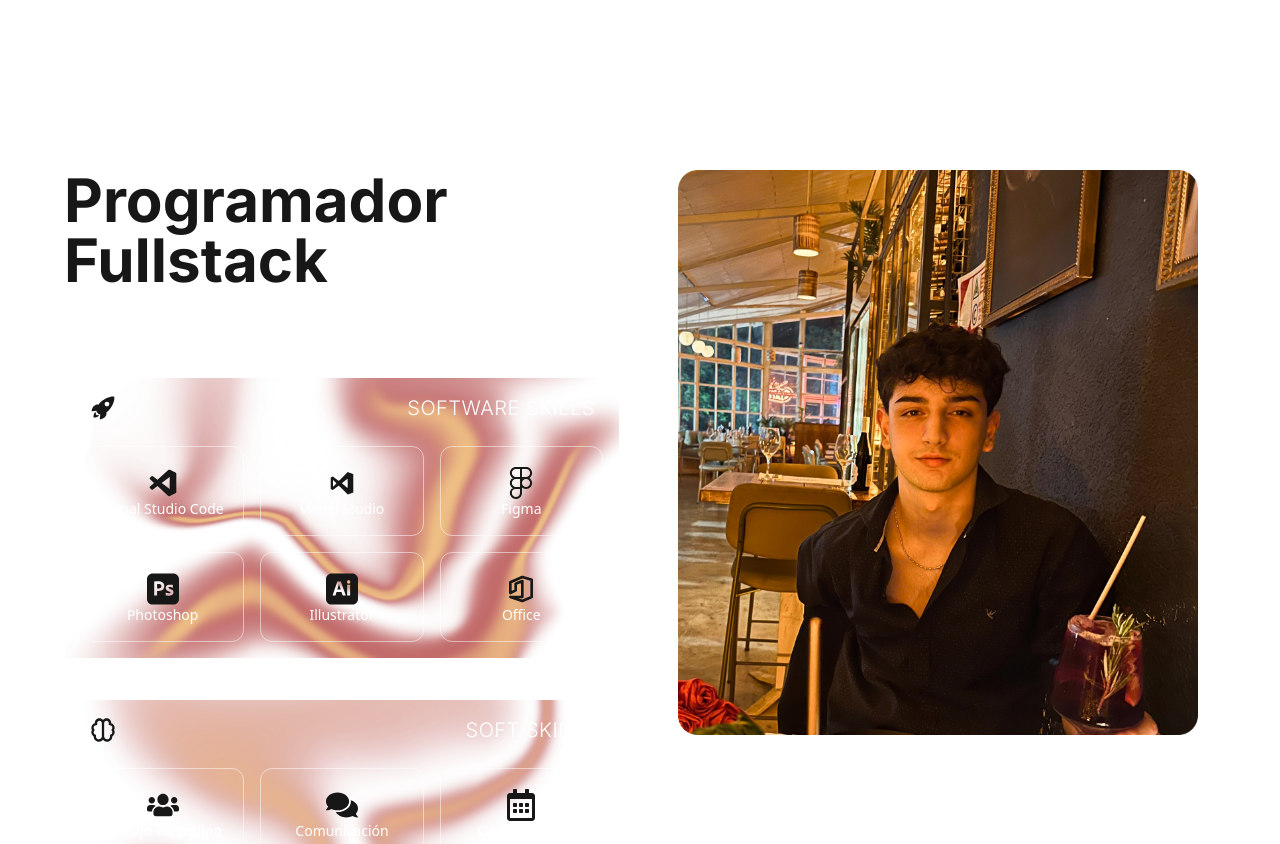
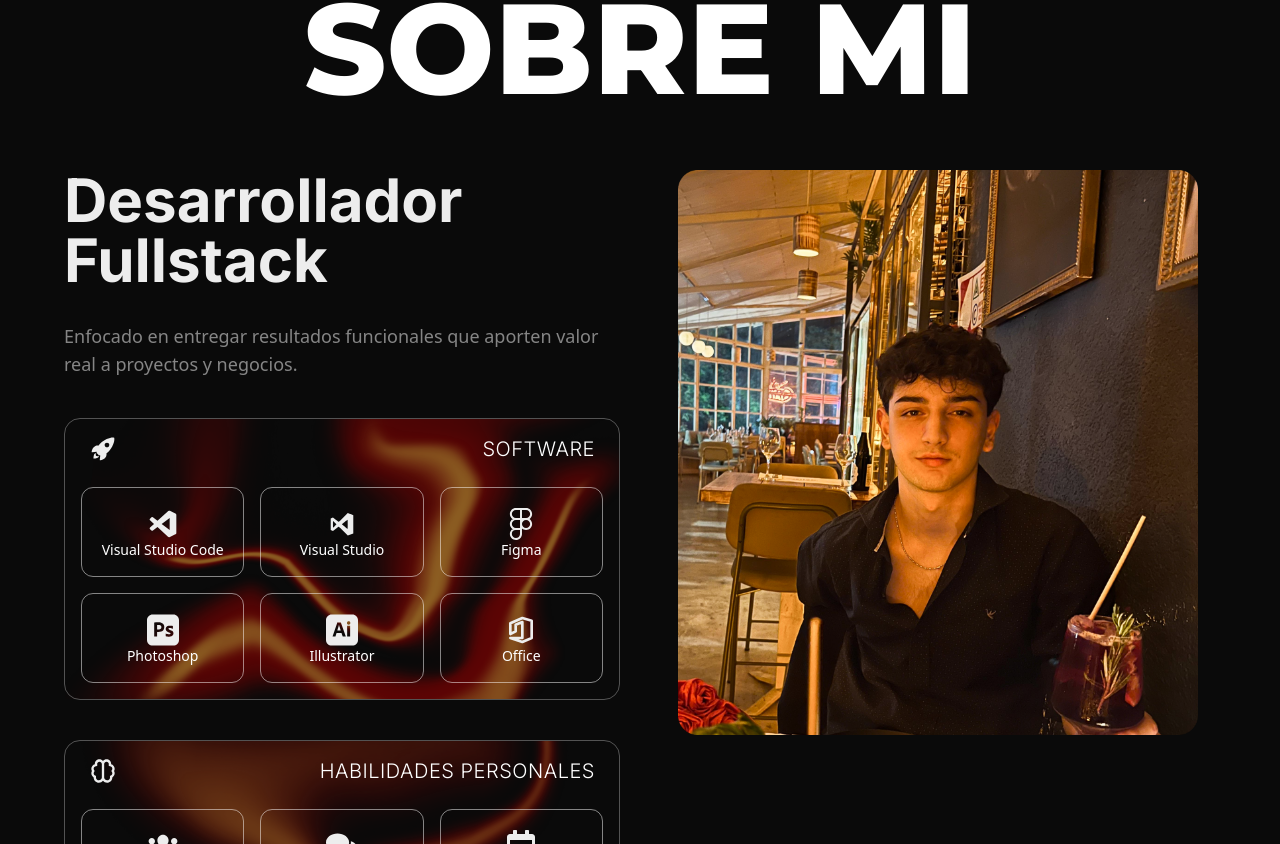
Before and after one commit to daviddtejedor/david-tejedor-portfolio, a Next.js app: page / in a window 1280 px wide. Shown: the part 896-1740 px from the top of the page. Built offline with nearby package versions, Linux system fonts and the light colour scheme.

Commit message:
modified:   src/app/components/CardProject.tsx 	modified:   src/app/components/Ticker.tsx 	modified:   src/app/components/ticker.css 	modified:   src/app/data/allSkillsData.tsx 	modified:   src/app/globals.css 	modified:   src/app/page.tsx

```diff
--- a/src/app/components/CardProject.tsx
+++ b/src/app/components/CardProject.tsx
@@ -9,7 +9,7 @@ type Props = {
     variant?: "izq" | "der";
     number: string;
     title: string;
-    description: string;
+    description: React.ReactNode;
     image: StaticImageData;
 };
 
@@ -79,7 +79,7 @@ export default function CardProject({ variant = "izq", number, title, descriptio
                 className={`w-full md:w-3/4 flex flex-col justify-center h-full ${isTextOnLeft ? "text-left items-start" : "text-right items-end"}`}
             >
                 <span className="text-[#960000] text-lg font-medium font-mont mb-2"># {number}</span>
-                <h2 className="text-white text-5xl md:text-7xl font-bold font-mont mb-2 leading-tight uppercase">{title}</h2>
+                <h2 className="text-white text-4xl md:text-7xl font-bold font-mont mb-2 leading-tight uppercase">{title}</h2>
                 <p className="text-white/80 font-inter font-light text-sm max-w-xl mb-5">{description}</p>
                 <Btn
                     title="contactame"
--- a/src/app/components/Ticker.tsx
+++ b/src/app/components/Ticker.tsx
@@ -62,7 +62,7 @@ export default function Ticker({ reverse = false }: TickerProps) {
                     <div
                         key={idx}
                         // Clases para el estilo de cada ítem
-                        className="neon-ticker px-6 py-1.5 mr-4 rounded-lg text-sm flex-shrink-0"
+                        className="neon-ticker px-6 py-1.5 mr-4 rounded-lg text-md flex-shrink-0"
                     >
                         {item}
                     </div>
--- a/src/app/components/ticker.css
+++ b/src/app/components/ticker.css
@@ -2,7 +2,7 @@
     position: relative;
     background: linear-gradient(360deg, rgba(150, 150, 150, 0.2), rgba(0, 0, 0, 0));
     box-shadow: 0 0 2px rgba(255, 255, 255, 1), 0 0 2px rgba(255, 255, 255, 0.5);
-    transition: background 0.4s ease, box-shadow 0.4s ease;
+    transition: background 0.5s ease, box-shadow 0.5s ease, transform 0.5s ease;
 }
 
 .neon-ticker::before {
@@ -20,3 +20,18 @@
     z-index: -1;
     transition: background 0.4s ease, box-shadow 0.4s ease;
 }
+
+.neon-ticker:hover {
+    /* 1. Aumentamos el resplandor para que se "encienda" */
+    box-shadow:
+        0 0 4px rgba(255, 255, 255, 1),
+        /* Borde más nítido */
+        0 0 10px rgba(255, 255, 255, 0.7);
+    /* Resplandor más difuso */
+
+    /* 2. Añadimos un pequeño movimiento de elevación para dar interactividad */
+    transform: translateY(-2px);
+
+    /* 3. El fondo puede volverse sutilmente más visible */
+    background: linear-gradient(360deg, rgba(180, 180, 180, 0.25), rgba(0, 0, 0, 0.05));
+}
--- a/src/app/data/allSkillsData.tsx
+++ b/src/app/data/allSkillsData.tsx
@@ -1,15 +1,11 @@
-// import {
-//     Ts, Js, Node, Csharp, Php, Mysql, Mongodb, Sqlserver, React, Html, Css, Tailwindcss,
-//     FramerMotion, Bootstrap, VisualStudioCode, VisualStudio, Figma, Photoshop, Illustrator, Office,
-//     Teamwork, Communication, Organization, ProblemSolving, Learning
-// } from "../../assets/icons/index.icons";
 
 import {
     SiTypescript, SiJavascript, SiPhp, SiMysql, SiMongodb, SiHtml5, SiCss3, SiTailwindcss, SiFramer,
     SiBootstrap, SiFigma, SiAdobephotoshop, SiAdobeillustrator
 } from "react-icons/si";
 
-import { FaNodeJs, FaReact, FaUsers, FaComments, FaRegCalendarAlt, FaLightbulb, FaGraduationCap } from "react-icons/fa";
+
+import { FaNodeJs, FaLaravel, FaReact, FaUsers, FaComments, FaRegCalendarAlt, FaLightbulb, FaGraduationCap } from "react-icons/fa";
 import { DiMsqlServer, DiVisualstudio } from "react-icons/di";
 import { TbBrandCSharp, TbBrandOffice } from "react-icons/tb";
 import { BiLogoVisualStudio } from "react-icons/bi";
@@ -34,9 +30,12 @@ export const allSkillsData = [
             { icon: FaReact, name: 'React' },
             { icon: SiHtml5, name: 'Html' },
             { icon: SiCss3, name: 'Css' },
+            { icon: SiTypescript, name: 'Typescript' },
+            { icon: SiJavascript, name: 'Javascript' },
             { icon: SiTailwindcss, name: 'Tailwindcss' },
             { icon: SiFramer, name: 'Framer Motion' },
             { icon: SiBootstrap, name: 'Bootstrap' },
+            { icon: FaLaravel, name: 'Laravel' },
         ]
     },
     {
--- a/src/app/globals.css
+++ b/src/app/globals.css
@@ -1,8 +1,8 @@
 @import "tailwindcss";
 
 :root {
-  --background: #ffffff;
-  --foreground: #171717;
+  --background: #0a0a0a;
+  --foreground: #ededed;
 }
 
 @theme inline {
@@ -10,13 +10,6 @@
   --color-foreground: var(--foreground);
   --font-mont: var(--font-montserrat), sans-serif;
   --font-inter: var(--font-inter);
-}
-
-@media (prefers-color-scheme: dark) {
-  :root {
-    --background: #0a0a0a;
-    --foreground: #ededed;
-  }
 }
 
 body {
--- a/src/app/page.tsx
+++ b/src/app/page.tsx
@@ -15,7 +15,7 @@ export default function Home() {
         <section id="inicio" className="relative">
           <Image src={inicioBG} alt="Fondo de la sección Inicio" quality={80} fill priority sizes="(100% 100%)" style={{ zIndex: -1 }} />
           <div className="relative min-h-screen flex flex-col items-center justify-center ">
-            <SplitText text="Programador Fullstack" className="text-[10px] md:text-xs font-inter font-light text-white/70 tracking-[0.2em] uppercase" />
+            <SplitText text="Desarrollador Fullstack" className="text-[10px] md:text-xs font-inter font-light text-white/70 tracking-[0.2em] uppercase" />
 
             <h1 className=" text-6xl text-center md:text-8xl font-mont font-extrabold text-white leading-none uppercase">
               David Tejedor
@@ -41,8 +41,8 @@ export default function Home() {
                 viewport={{ once: false, amount: 0.8 }}
                 transition={{ duration: 0.5 }}
               >
-                <h3 className="w-3/4 text-2xl md:text-6xl font-inter font-bold">Programador Fullstack</h3>
-                <h4 className="text-inter text-[10px] md:text-md font-normal text-white/50 mt-2 md:mt-8 text-pretty">
+                <h3 className="w-3/4 text-2xl md:text-6xl font-inter font-bold">Desarrollador Fullstack</h3>
+                <h4 className="text-inter text-[10px] md:text-lg font-normal text-white/50 mt-2 md:mt-8 text-pretty">
                   Enfocado en entregar resultados funcionales que aporten valor real a proyectos y negocios.
                 </h4>
               </motion.div>
@@ -54,7 +54,7 @@ export default function Home() {
                 viewport={{ once: false, amount: 0.8 }}
                 transition={{ duration: 0.5 }}
               >
-                <CardSkill hasHeader title="SOFTWARE SKILLS" HeaderIcon={IoIosRocket} bgImage={proyectoBG.src}>
+                <CardSkill hasHeader title="SOFTWARE" HeaderIcon={IoIosRocket} bgImage={proyectoBG.src}>
                   <Skill variant="software" />
                 </CardSkill>
               </motion.div>
@@ -66,7 +66,7 @@ export default function Home() {
                 viewport={{ once: false, amount: 0.8 }}
                 transition={{ duration: 0.5 }}
               >
-                <CardSkill hasHeader title="SOFT SKILLS" HeaderIcon={RiBrain2Line} bgImage={contactoBG.src}>
+                <CardSkill hasHeader title="HABILIDADES PERSONALES" HeaderIcon={RiBrain2Line} bgImage={contactoBG.src}>
                   <Skill variant="soft" />
                 </CardSkill>
               </motion.div>
@@ -167,7 +167,7 @@ export default function Home() {
           <div className="relative w-full mx-auto grid grid-cols-1 md:grid-cols-1 gap-y-20 ">
             <CardProject
               variant="der" number="1" title="zinclas" image={zinclas}
-              description="Gestion de Tareas Administrativas + Chat Interno."
+              description={<span>Gestion de Tareas Administrativas + Chat Interno.<br />[Ganador ExpoProyecto 2025 - UNLaM]</span>}
             />
             <CardProject
               variant="izq" number="2" title="CRUD PAGE" image={adox}
@@ -182,7 +182,7 @@ export default function Home() {
               description="Integración de la API de Mercado Pago para compras online."
             />
             <CardProject
-              variant="der" number="5" title="POS SOFTWARE" image={pos}
+              variant="der" number="5" title="CHACAMARKET" image={pos}
               description="Solución pensada para kioscos: cobranzas fáciles, control de artículos,
                 proveedores y cierre de caja, todo en un mismo lugar."
             />
```
